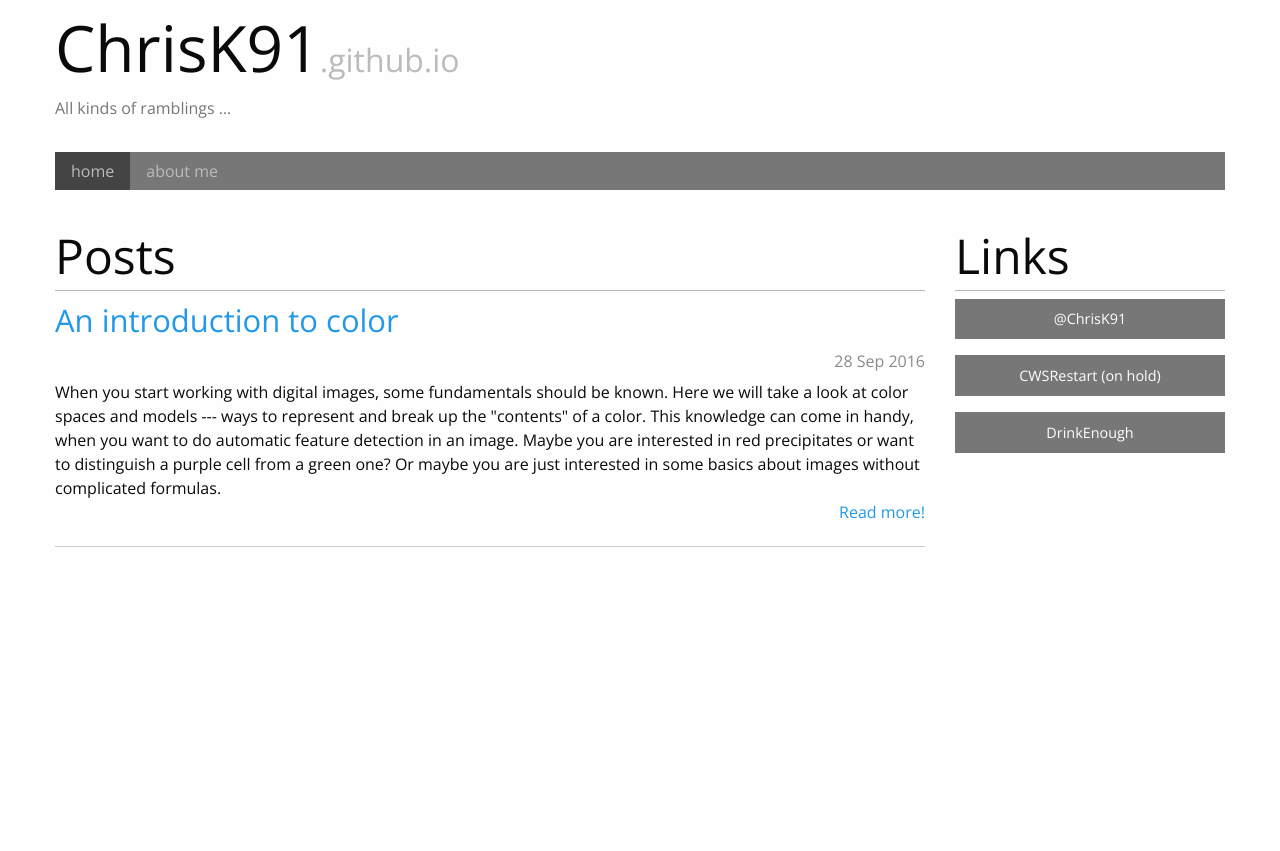
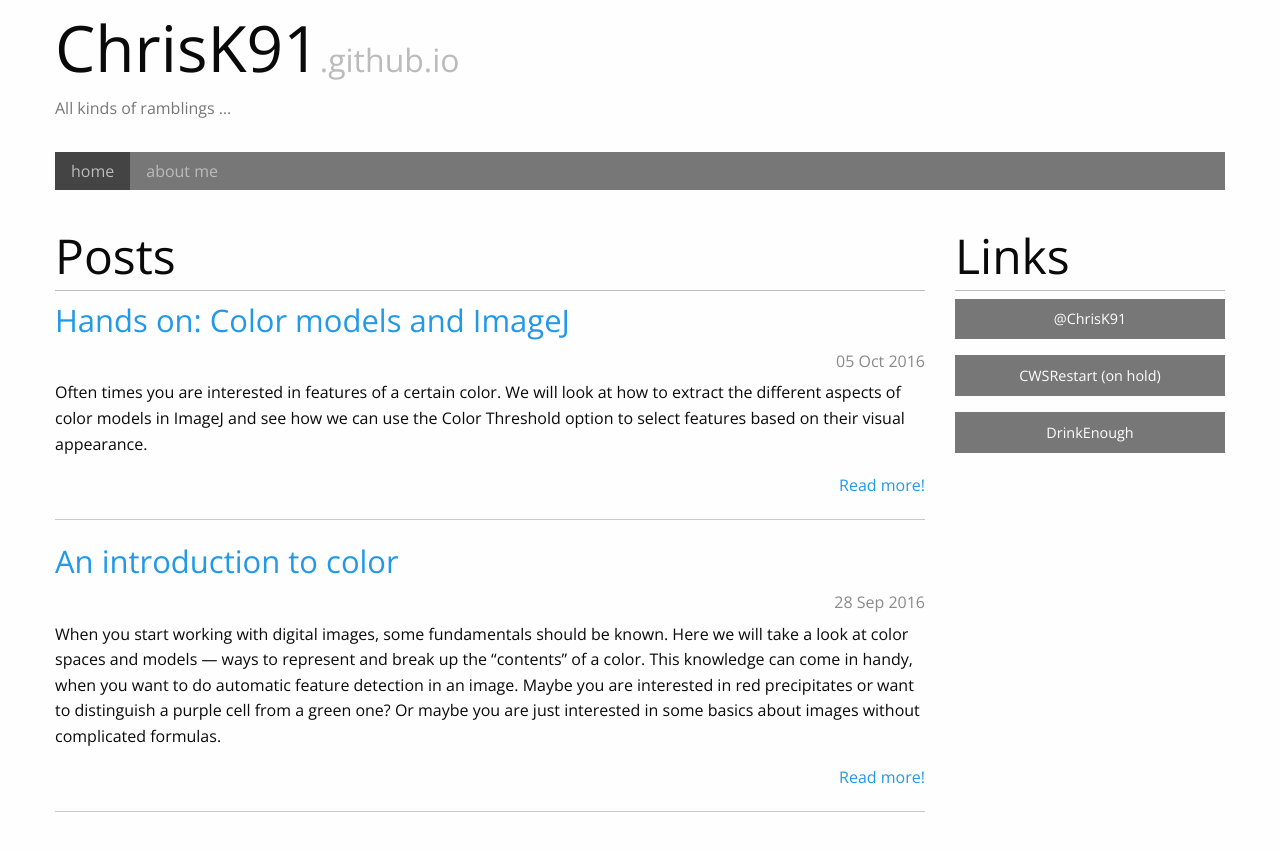
Before and after one commit to ChrisK91/chrisk91.github.io, a Jekyll site: the page built from index.html, in a window 1280 px wide. Shown: the top 851 px of the page. Built offline with Jekyll 4.4.1, drawn with Linux system fonts in a browser that asks for light colours.

Commit message:
New article Color models and ImageJ

```diff
--- a/_layouts/post.html
+++ b/_layouts/post.html
@@ -5,10 +5,10 @@
     <div class="large-8 medium-12 large-centered columns justify">
         <h1 class="borderbottom">{{ page.title }}</h1>
         <h6 class="subheader right">{{ page.date | date_to_long_string }}</h6>
-        {% if page.keypoints != nil %}
-            <p class="sub">{{ page.blurb }}</p>
+        {% if page.blurb %}
+            <p class="sub">{{ page.blurb | markdownify }}</p>
         {% endif %}
-        {% if page.keypoints != nil %}
+        {% if page.keypoints %}
         <div class="callout small keypoints">
             <h6>Keypoints:</h6>
             {{ page.keypoints | markdownify }}
--- a/_posts/2016-09-28-An introduction to color.md
+++ b/_posts/2016-09-28-An-introduction-to-color.md
@@ -1,5 +1,6 @@
 ---
 layout: post
+title: An introduction to color
 keypoints: |
     - You will get to know what color spaces are
     - You will learn how colors are represented
--- /dev/null
+++ b/_posts/2016-10-05-Hands-on-Color-models-and-ImageJ.md
@@ -0,0 +1,198 @@
+---
+layout: post
+title: Hands on&#58 Color models and ImageJ
+blurb: Often times you are interested in features of a certain color. We will look at how to extract the different aspects of color models in ImageJ and see how we can use the Color Threshold option to select features based on their visual appearance.
+keypoints: |
+    - You will learn how the convert an image to RGB or HSV channels
+    - You will get to know the color threshold tool in ImageJ
+---
+
+## Setup
+Now that we've looked at [color spaces and models]({% post_url 2016-09-28-An-introduction-to-color %}) it's time to put that knowledge to use. I will be using [Fiji](http://fiji.sc/){:target="_blank"} to illustrate these steps. We will use the image below (from Mary Ann Thompson) as an example. The original is available (in higher resolution) on [Wikimedia Commons](https://commons.wikimedia.org/wiki/File:Chronic_lymphocytic_leukemia.jpg){:target="_blank"}. Just do a right click and select *copy* on the image below. You can then paste it in ImageJ via *Edit &rarr; Paste* (or <kbd>Ctrl+V</kbd>).
+
+*Please note:* This image is in JPG format, which is lossy. Saving this image again and again (even with a quality of 100) will cause artifacts. These can even influence your analysis. It's best practice to use a lossless format (e.g. TIF) when storing your data. Also: never overwrite your original data! Always work on a copy.
+
+<div class="text-center">
+<figure>
+<img src="/images/color_models_blood/cll.jpg" />
+<figcaption>We will use this image to put our knowledge of color models to use</figcaption>
+</figure>
+</div>
+
+## Splitting the image
+
+Let's assume that we are interested in the darker cells, and want to select them using a color threshold. So, let's start by *splitting up the picture into the RGB channels*. This can be done via *Image &rarr; Type &rarr; RGB Stack*. As the name implies, your image will be turned into stack composed of a slice for the red channel, one for the green channel and a third one for the blue channel --- an RGB stack.
+
+<div class="text-center">
+<figure>
+<img src="/images/color_models_blood/screenshots/split_image.jpg" />
+<figcaption>The label of the current slice (yellow) displays the channel that is currently displayed. You can navigate to the other slices with the scroll bar (blue)</figcaption>
+</figure>
+</div>
+
+## Identifying the channels of interest
+
+Now, lets think about what we are actually looking for here. We want information, that tells apart the originally purple cells from the rest of the image. So we check, if one (or more channels) depicts these cells very bright and the background very dark (or vice versa) --- in other words: *we are interested in a slice with large contrast between our feature of interest and the remaining area of the image*. Which channels would you pick?
+
+<div class="row">
+    <div class="medium-3 columns">
+        <img src="/images/color_models_blood/cll.jpg" />
+        <p class="sub" style="text-align:center">Original</p>
+    </div>
+    <div class="medium-3 columns">
+        <img src="/images/color_models_blood/Red.jpg" />
+        <p class="sub" style="text-align:center">Red channel</p>
+    </div>
+    <div class="medium-3 columns">
+        <img src="/images/color_models_blood/Green.jpg" />
+        <p class="sub" style="text-align:center">Green channel</p>
+    </div>
+    <div class="medium-3 columns">
+        <img src="/images/color_models_blood/Blue.jpg" />
+        <p class="sub" style="text-align:center">Blue channel</p>
+    </div>
+</div>
+
+The red channel seems to display our cells really well, while the red blood cells remain more pale here. The green channel appears similar, although the erythrocytes appear more darker here. The last channel --- indicating the intensity of blue --- displays our cells very bright; they almost fade into the white background. *Let's take a mental note: the feature we're interested in seems to stand out in the red and green channel.*
+
+## Recombining the stack and HSV
+
+There are two options to change the stack back to the original image:
+
+- We can recombine the RGB stack with *Image &rarr; Color &rarr; Stack to RGB* (this will create a new image, but we can close the old one)
+- We can simply change the type with *Image &rarr; Type &rarr; RGB Color*
+
+Both options work just fine. We can then change the type to an HSV stack with *Image &rarr; Type &rarr; HSB Stack* (remember: sometimes the V for value is replaced with B for brightness). Now look again if our cells stand out in one channel.
+
+<div class="row">
+    <div class="medium-3 columns">
+        <img src="/images/color_models_blood/cll.jpg" />
+        <p class="sub" style="text-align:center">Original</p>
+    </div>
+    <div class="medium-3 columns">
+        <img src="/images/color_models_blood/Hue.jpg" />
+        <p class="sub" style="text-align:center">Hue channel</p>
+    </div>
+    <div class="medium-3 columns">
+        <img src="/images/color_models_blood/Saturation.jpg" />
+        <p class="sub" style="text-align:center">Saturation channel</p>
+    </div>
+    <div class="medium-3 columns">
+        <img src="/images/color_models_blood/Brightness.jpg" />
+        <p class="sub" style="text-align:center">Value (= brightness) channel</p>
+    </div>
+</div>
+
+The most promising one seems to be the saturation. *The pale red blood cells have a lower saturation than our deep purple cells.* Let's add this information to our mental note, and recombine our image via *Image &rarr; Type &rarr; RGB Color*
+
+## Color threshold
+
+In imaging, a threshold assigns every pixel one of two categories. With our cells these categories will be:
+
+- Is a purple cell
+- Is not a purple cell
+
+Note that both categories complete each other --- there is no third possibility or an uncertainty. Every pixel will either be of category one or two. Let's open up the color threshold menu with *Image &rarr; Adjust &rarr; Color threshold...*
+
+<div class="text-center">
+<figure>
+<img src="/images/color_models_blood/screenshots/color_threshold.png" />
+<figcaption>The color threshold window.</figcaption>
+</figure>
+</div>
+
+**General layout:** You can notice that the window is split in several parts. The vast majority of space is occupied by settings corresponding to the "parts" of our color model. Since I've selected "HSB" at the bottom (in the *Color space* setting), these "parts" are *hue*, *saturation* and *brightness*. You can switch to another model, e.g. *RGB* and see how the three controls will change to *red*, *green* and *blue*. But for now, we will leave *HSB* selected.
+
+**Buttons:** There are also several buttons. We are interested in the first three:
+
+- *Original* displays the original image
+- *Filtered* creates a color coded version of your image. Everything that certain criteria --- which we will talk about later --- is indicated in red. Everything else is kept as is. You can change the color between *red* (default), *black* and *black and white*. The last will create a picture in which the "selected" signal is white and background is black.
+- *Selection* creates a selection containing everything that "passes"
+
+There are also several other buttons. *Sample* will try to create a filter based on the current selection. *Stack* applies your settings to the remaining images, if you have a stack open. The last button (*Macro*) can create code used for automation. These buttons are not relevant for us in this example.
+
+**Filters:** The filters are made of histograms, a range selection (the two scroll bars) and a mysterious *Pass* check box. The histogram displays how many pixels have a certain hue, saturation or brightness. Since we have a lot of reddish cells, we can see a peak in the red area of the hue-histogram. With the scroll bars beneath the histogram, we can select a range. This will be indicated as a black rectangle on the histogram. Now, before we come to the *Pass* check box, we need to understand what this filter does.
+
+Select 0 on the upper slider of each filter, and 255 on the lower slider. Make sure that *Pass* is checked:
+
+<div class="text-center">
+<figure>
+<img src="/images/color_models_blood/screenshots/sample_settings.png" />
+<figcaption>Let's adjust our filter so that everything passes.</figcaption>
+</figure>
+</div>
+
+Now the complete picture is red. This is because we perform three checks:
+
+- Is the hue between 0 and 255 (unfortunately our 360° are mapped to 255 values. This has technical reasons)?
+- Is the saturation between 0 and 255?
+- Is the brightness between 0 and 255?
+
+If everything can be answered with "yes", our pixel fulfills our filtering condition and is colored as red.
+
+Now *uncheck* the *Pass* on the *Hue* filter. This will negate our first question. Instead our conditions are:
+
+- Is the hue **not** between 0 and 255?
+- Is the saturation between 0 and 255?
+- Is the brightness between 0 and 255?
+
+And since no pixel satisfies these conditions, nothing is colored in red.
+
+## Selecting the purple cells based on HSV
+
+No, let's take a look at our mental note. We determined that our cells were easy to recognize in the saturation channel. Adjust your filter so that every *hue* and every *brightness* passes. This can be accomplished by *either* selecting a range of 80 to 255 and the *pass* option *or* selecting the range 0 to 80 *without* the *pass* option:
+
+<div class="text-center">
+<figure>
+<img src="/images/color_models_blood/screenshots/purple_nuclei.png" />
+<figcaption>These settings seem to select the purple nuclei rather well</figcaption>
+</figure>
+</div>
+
+You can see that the nuclei of the purple cells are selected. If you want to select the surrounding cytoplasm as well, we have open the saturation filter even more, so that the whole cell is selected, e.g. let a range from 11 to 255 pass. Don't be confused by the erythrocytes, we can exclude them based on hue. Adjust the *hue filter* to only let blue and violet colors pass. For example like this:
+
+<div class="text-center">
+<figure>
+<img src="/images/color_models_blood/screenshots/complete_purple.png" />
+<figcaption>By opening the saturation filter even more (while constricting based on hue) we can select the complete purple cell</figcaption>
+</figure>
+</div>
+
+But unfortunately some parts of the erythrocytes are selected as well...
+
+## Selecting the purple cells based on RGB
+
+You should now know how to use the color threshold window. So, try to create a threshold using the *RGB* option of the *color space* setting at the bottom of the window. I suggest opening up all filters and starting with something where every signal passes. Also try to remember: in which channel were the purple cells easy to identify?
+
+I ended up with the settings below.
+
+<div class="text-center">
+<figure>
+<img src="/images/color_models_blood/screenshots/rgb_settings.png" />
+<figcaption>Thresholding based on RGB</figcaption>
+</figure>
+</div>
+
+You can see that the upper left cell is really causing trouble, since it is so bright. The color of it's cytoplasm is very similar to the color of a bright erythrocyte. But as a start, we didn't do too bad.
+
+## Outlook:
+
+We've used the color models the see if we were able to create a threshold using the RGB and HSV color model. We had a look at all the channels to get an idea of possible threshold approaches. We determined which channels displayed the desired feature prominently, and used this knowledge to create settings to extract this feature.
+
+The result is still not perfect. Depending on your settings we still would need to tidy up this selection. We have some "false positives" in our data, so we would still need to clean up the result of the threshold. But we have created a solid foundation for further steps. If you're looking for example to practice color thresholding here are some ideas:
+
+- Take a picture of a rainbow and play around with the RGB and HSV models. Here you can also play with the *pass* option
+- Use the image of a flower field distinguish between grass and flowers
+- Try a sunset photo to select the sky and the ground
+- Use a flourescent merge image and see, if you can select the original channels of this merge image.
+
+<div class="text-center">
+<figure>
+<img src="/images/color_models_blood/outlook.png" />
+<figcaption>ImageJ contains tools to clean our selection. We can also split the cells and measure them.</figcaption>
+</figure>
+</div>
+
+#### Image sources
+
+The original image of blood cells (by Mary Ann Thompson) can be found on <a href="https://commons.wikimedia.org/wiki/File:Chronic_lymphocytic_leukemia.jpg" target="_blank">Wikimedia Commons</a> and is licensed under the <a href="https://creativecommons.org/licenses/by-sa/3.0/deed.en">CC BY SA</a> license.
--- /dev/null
+++ b/images/color_models_blood/images.txt
@@ -0,0 +1 @@
+https://commons.wikimedia.org/wiki/File:Chronic_lymphocytic_leukemia.jpg
--- a/index.html
+++ b/index.html
@@ -7,7 +7,7 @@
     {% for post in site.posts %}
         <a href="{{ post.url }}"><h3>{{ post.title }}</h3></a>
         <h6 class="subheader right">{{ post.date | date_to_string }}</h6>
-        {%if post.blurb != nil %}{{ post.blurb }}{%endif%}
+        {%if post.blurb != nil %}{{ post.blurb | markdownify }}{%endif%}
         <p class="right"><a href="{{ post.url }}">Read more!</a></p>
         <hr />
     {% endfor %}
```
Also changed, not shown: images/color_models_blood/Blue.jpg (added), images/color_models_blood/Brightness.jpg (added), images/color_models_blood/Green.jpg (added), images/color_models_blood/Hue.jpg (added), images/color_models_blood/Red.jpg (added), images/color_models_blood/Saturation.jpg (added), images/color_models_blood/cll.jpg (added), images/color_models_blood/outlook.png (added), images/color_models_blood/screenshots/color_threshold.png (added), images/color_models_blood/screenshots/complete_purple.png (added), images/color_models_blood/screenshots/purple_nuclei.png (added), images/color_models_blood/screenshots/rgb_settings.png (added), images/color_models_blood/screenshots/sample_settings.png (added), images/color_models_blood/screenshots/split_image.jpg (added), 1 more files.
